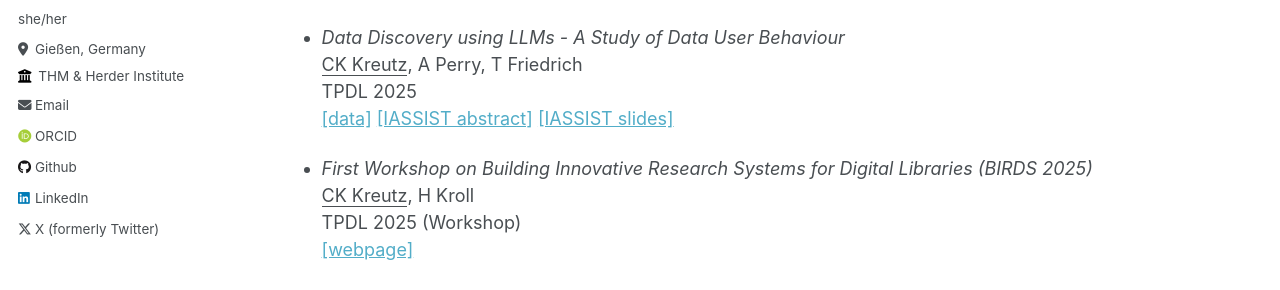
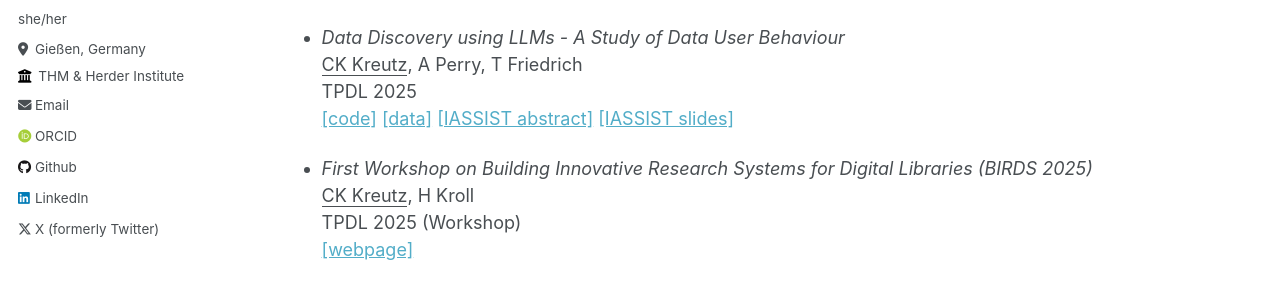
Before and after one commit to kreutzch/kreutzch.github.io, a Jekyll site: the page built from _pages/publications.md, in a window 1280 px wide and 900 px high. Shown: the part 321-611 px from the top of the window. Built offline with Jekyll 4.4.1, drawn with Linux system fonts in a browser that asks for light colours; some web fonts are replaced.

Commit message:
Update publications.md

```diff
--- a/_pages/publications.md
+++ b/_pages/publications.md
@@ -15,6 +15,7 @@ SimpleText@CLEF 2025
 - *Data Discovery using LLMs - A Study of Data User Behaviour*\\
 <u>CK Kreutz</u>, A Perry, T Friedrich\\
 TPDL 2025 \\
+[[code]](https://github.com/kreutzch/TPDL25_DataDiscoveryUsingLLMs)
 [[data]](https://search.gesis.org/research_data/ZA8800?doi=10.4232/1.14529) [[IASSIST abstract]](https://www.openconf.org/iassist2025/modules/request.php?module=oc_program&action=summary.php&id=48) [[IASSIST slides]](https://zenodo.org/records/15687476)
 
 - *First Workshop on Building Innovative Research Systems for Digital Libraries (BIRDS 2025)*\\
```
